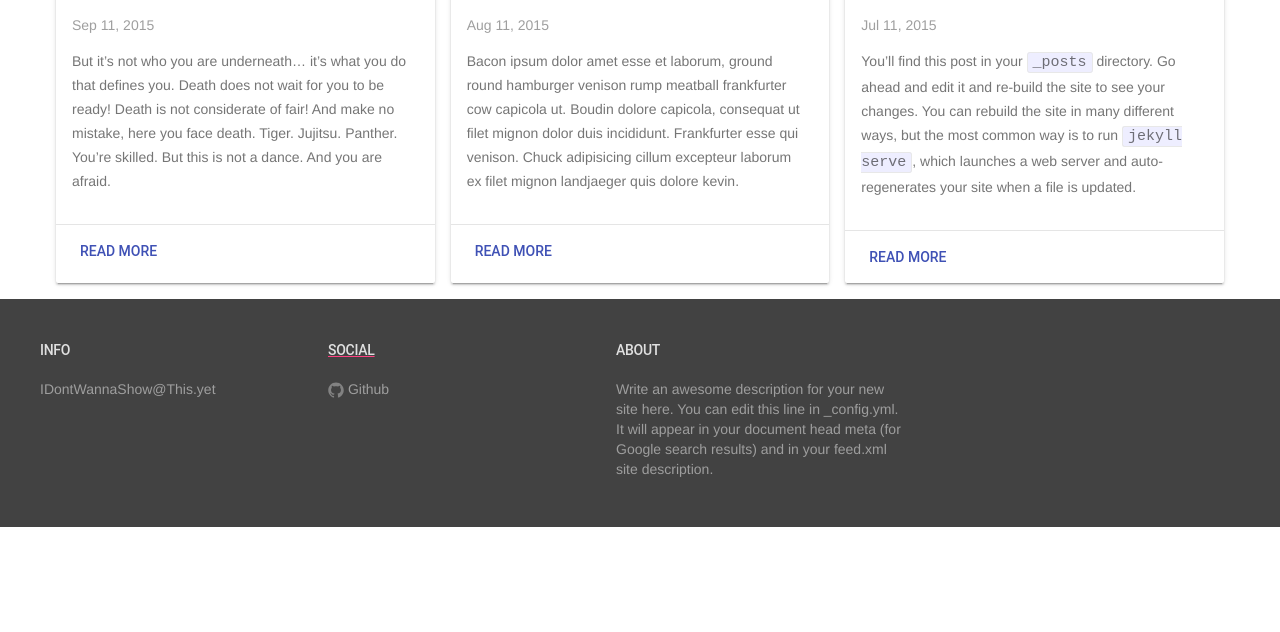
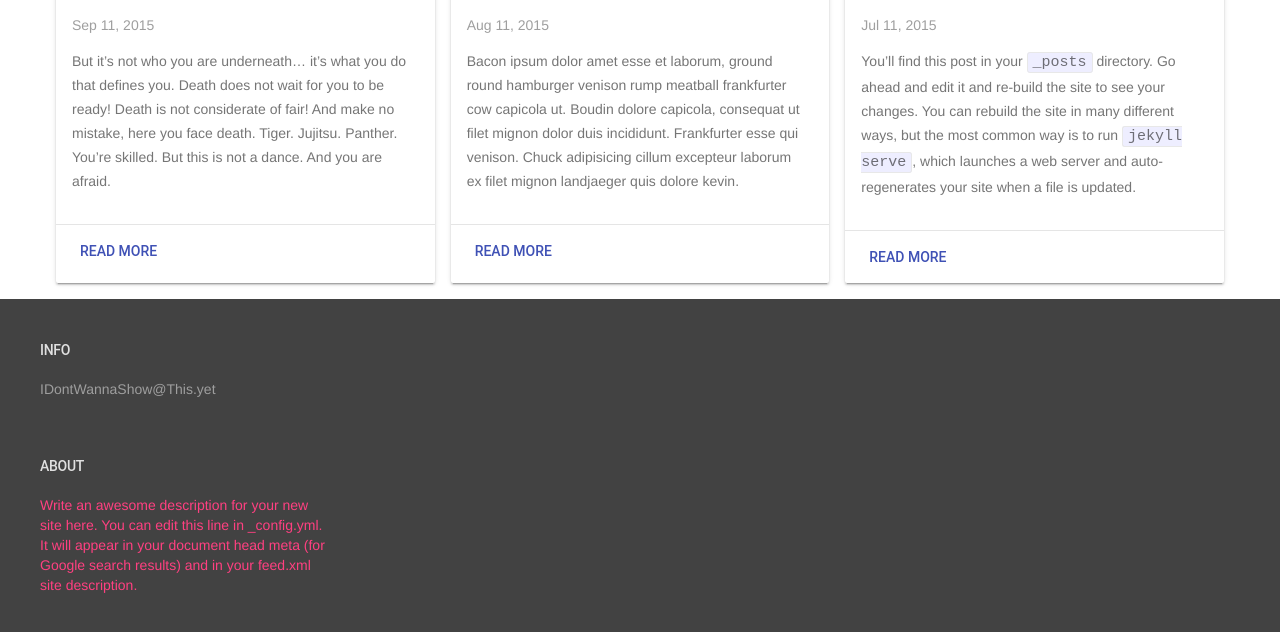
Before and after one commit to usernotfound999/usernotfound999.github.io, a Jekyll site: the page built from index.html, in a window 1280 px wide. Shown: the part 559-1191 px from the top of the page. Built offline with Jekyll 4.4.1, drawn with Linux system fonts in a browser that asks for light colours.

Commit message:
Update footer.html

```diff
--- a/_includes/footer.html
+++ b/_includes/footer.html
@@ -10,7 +10,7 @@
       </ul>
     </div>
 
-    <div class="mdl-mega-footer--drop-down-section">
+<!--    <div class="mdl-mega-footer--drop-down-section">
       <input class="mdl-mega-footer--heading-checkbox" type="checkbox" checked>
       <h1 class="mdl-mega-footer--heading">SOCIAL</h1>
       <ul class="mdl-mega-footer--link-list">
@@ -27,7 +27,7 @@
           </a>
         </li>
         {% endif %}
-<!--        {% if site.twitter_username %}
+        {% if site.twitter_username %}
         <li>
           <a href="https://twitter.com/{{ site.twitter_username }}">
             <span class="icon  icon--twitter">
```
